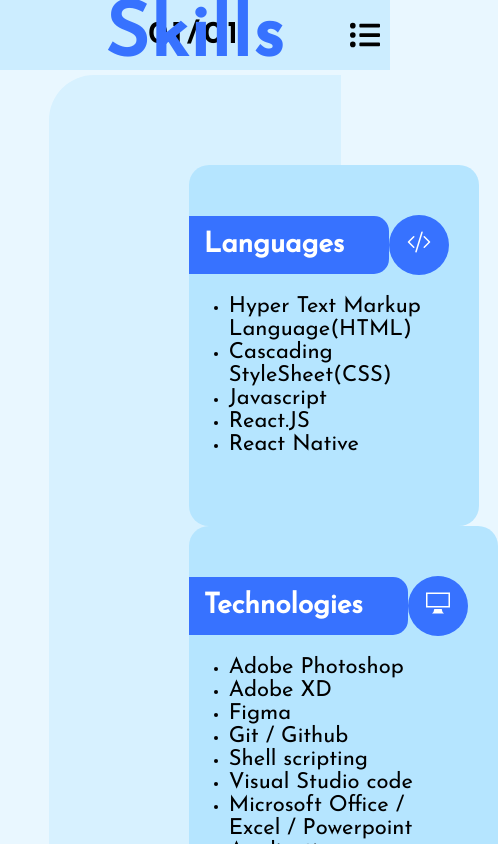
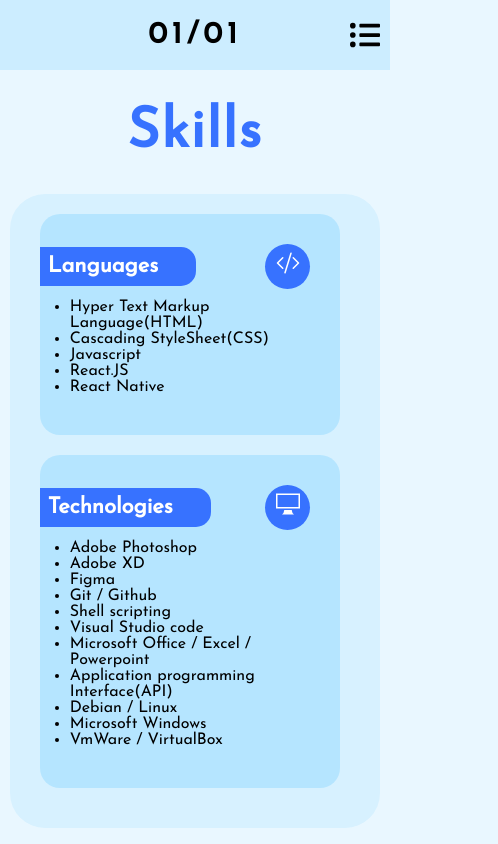
Before and after one commit to wantedbear007/home, a React (Create React App) app: page /skills in a window 390 px wide. Shown: the top 844 px of the page, 498 px wide, since content can reach past the window. Built offline with nearby package versions, Linux system fonts and the light colour scheme.

Commit message:
Skills page now responsive / optimized for mobile and tablet devices.

```diff
--- a/src/components/NavigationBar/Navbar.css
+++ b/src/components/NavigationBar/Navbar.css
@@ -12,6 +12,7 @@
   align-items: center;
   position: fixed;
   width: 100vw;
+  z-index: 1000;
 }
 
 .desktop-nav {
--- a/src/pages/Skills/Skills.css
+++ b/src/pages/Skills/Skills.css
@@ -1,9 +1,24 @@
 .skillsParentContainer {
+  height: 100vh;
+  flex-wrap: wrap;
+}
+
+.skillsParentContainer,
+.detailsContainer,
+.titleSection,
+.iconContainer,
+.cardTitleContainer {
   display: flex;
-  height: 100vh;
+}
+
+.skillsParentContainer,
+.titleSection {
+  justify-content: space-between;
   align-items: center;
-  justify-content: space-around;
-  flex-wrap: wrap;
+}
+.titleSection,
+.detailsContainer {
+  flex-direction: row;
 }
 
 .titleContainer {
@@ -19,69 +34,142 @@
   background-color: #d7f1ff;
   width: 75%;
   flex-wrap: wrap;
-  display: flex;
   padding: 90px 140px;
   border-radius: 45px 0px 0px 45px;
-  border-top-left-radius: 45px;
-  flex-direction: row;
   justify-content: space-around;
 }
-.languageContainer,
-.technologiesContainer {
-  justify-content: space-between;
-  display: flex;
-  flex-direction: row;
-  align-items: center;
-}
+
 .cardContainer {
   background-color: #b5e5ff;
   border-radius: 20px;
   padding: 50px 0px;
 }
-.languageTitleContainer,
-.technologiesTitleContainer,
-.languageIconContainer,
-.technologiesIconContainer {
+.cardTitleContainer,
+.iconContainer {
   background-color: #3772ff;
   padding: 15px;
   align-items: center;
   justify-content: center;
-  display: flex;
   color: white;
 }
-.languageTitle,
-.technologiesTitle {
+
+.cardTitles {
   font-weight: 700;
   font-size: 28px;
   margin-right: 30px;
 }
-.languageIconContainer,
-.technologiesIconContainer {
+.iconContainer {
   border-radius: 100px;
   margin-right: 30px;
   width: 60px;
   height: 60px;
 }
-.languageTitleContainer,
-.technologiesTitleContainer {
+.cardTitleContainer {
   border-top-right-radius: 15px;
   border-bottom-right-radius: 15px;
 }
-.languages, .technologies {
-    font-size: 22px;
-}
-.technologiesContainer {
-}
-.technologiesTitleContainer {
-}
-.technologiesTitle {
-}
-.technologiesIconContainer {
-}
-.technologies {
-}
+
 .listItems {
   padding: 20px 40px;
 }
-.icon {
+
+.listItems li {
+  font-size: 22px;
 }
+
+@media screen and (max-width: 1250px) {
+  .skillsParentContainer {
+    justify-content: space-evenly;
+  }
+
+  .title {
+    font-size: 65px;
+  }
+  .detailsContainer {
+    width: 70%;
+    padding: 20px 80px;
+    margin-top: 60px;
+    border-radius: 45px 0px 0px 45px;
+    justify-content: space-between;
+  }
+
+  .cardContainer {
+    padding: 40px 0px;
+    width: 700px;
+    margin-bottom: 20px;
+  }
+  .cardTitleContainer,
+  .iconContainer {
+    padding: 8px;
+  }
+
+  .cardTitles {
+    font-weight: 700;
+    font-size: 25px;
+    margin-right: 30px;
+  }
+  .iconContainer {
+    width: 45px;
+    height: 45px;
+  }
+
+  .listItems {
+    padding: 10px 40px;
+  }
+
+  .listItems li {
+    font-size: 18px;
+  }
+}
+
+@media screen and (max-width: 1533px) {
+  .detailsContainer {
+    flex-wrap: nowrap;
+  }
+  .cardContainer {
+    margin-right: 10px;
+  }
+}
+
+@media screen and (max-width: 530px) {
+  .title {
+    font-size: 55px;
+
+    margin: 90px 30px 0;
+  }
+  .detailsContainer {
+    width: 95%;
+    flex-wrap: wrap;
+    padding: 20px 30px;
+    margin: 0px;
+    border-radius: 35px;
+  }
+
+  .cardContainer {
+    padding: 30px 0px;
+    width: 100%;
+    margin-bottom: 20px;
+  }
+  .cardTitleContainer,
+  .iconContainer {
+    padding: 8px;
+  }
+
+  .cardTitles {
+    font-weight: 700;
+    font-size: 22px;
+    margin-right: 30px;
+  }
+  .iconContainer {
+    width: 45px;
+    height: 45px;
+  }
+
+  .listItems {
+    padding: 10px 30px;
+  }
+
+  .listItems li {
+    font-size: 16px;
+  }
+}
--- a/src/pages/Skills/Skills.js
+++ b/src/pages/Skills/Skills.js
@@ -15,87 +15,51 @@
       <div className="detailsContainer">
         <Fade bottom>
           <div className="cardContainer">
-            <div className="languageContainer">
-              <div className="languageTitleContainer">
-                <p className="languageTitle">Languages</p>
+            <div className="titleSection">
+              <div className="cardTitleContainer">
+                <p className="cardTitles">Languages</p>
               </div>
-              <div className="languageIconContainer">
-                <h2 className="icon">
+              <div className="iconContainer">
+                <h2>
                   <BsCodeSlash />
                 </h2>
               </div>
             </div>
             <ul className="listItems">
-              <li>
-                <p className="languages">Hyper Text Markup Language(HTML)</p>
-              </li>
-              <li>
-                <p className="languages">Cascading StyleSheet(CSS)</p>
-              </li>
-              <li>
-                <p className="languages">Javascript</p>
-              </li>
-              <li>
-                <p className="languages">React.JS</p>
-              </li>
-              <li>
-                <p className="languages">React Native</p>
-              </li>
+              <li>Hyper Text Markup Language(HTML)</li>
+              <li>Cascading StyleSheet(CSS)</li>
+              <li>Javascript</li>
+              <li>React.JS</li>
+              <li>React Native</li>
             </ul>
           </div>
         </Fade>
         <Fade bottom>
           <div className="cardContainer">
-            <div className="technologiesContainer">
-              <div className="technologiesTitleContainer">
-                <p className="technologiesTitle">Technologies</p>
+            <div className="titleSection">
+              <div className="cardTitleContainer">
+                <p className="cardTitles">Technologies</p>
               </div>
               <div>
-                <div className="technologiesIconContainer">
-                  <h2 className="icon">
-                    <ImDisplay className="icon" />
+                <div className="iconContainer">
+                  <h2>
+                    <ImDisplay />
                   </h2>
                 </div>
               </div>
             </div>
             <ul className="listItems">
-              <li>
-                <p className="technologies">Adobe Photoshop</p>
-              </li>
-              <li>
-                <p className="technologies">Adobe XD</p>
-              </li>
-              <li>
-                <p className="technologies">Figma</p>
-              </li>
-              <li>
-                <p className="technologies">Git / Github</p>
-              </li>
-              <li>
-                <p className="technologies">Shell scripting</p>
-              </li>
-              <li>
-                <p className="technologies">Visual Studio code</p>
-              </li>
-              <li>
-                <p className="technologies">
-                  Microsoft Office / Excel / Powerpoint
-                </p>
-              </li>
-              <li>
-                <p className="technologies">
-                  Application programming Interface(API)
-                </p>
-              </li>
-              <li>
-                <p className="technologies">Debian / Linux</p>
-              </li>
-              <li>
-                <p className="technologies">Microsoft Windows</p>
-              </li>
-              <li>
-                <p className="technologies">VmWare / VirtualBox</p>
-              </li>
+              <li>Adobe Photoshop</li>
+              <li>Adobe XD</li>
+              <li>Figma</li>
+              <li>Git / Github</li>
+              <li>Shell scripting</li>
+              <li>Visual Studio code</li>
+              <li>Microsoft Office / Excel / Powerpoint</li>
+              <li>Application programming Interface(API)</li>
+              <li>Debian / Linux</li>
+              <li>Microsoft Windows</li>
+              <li>VmWare / VirtualBox</li>
             </ul>
           </div>
         </Fade>
```
